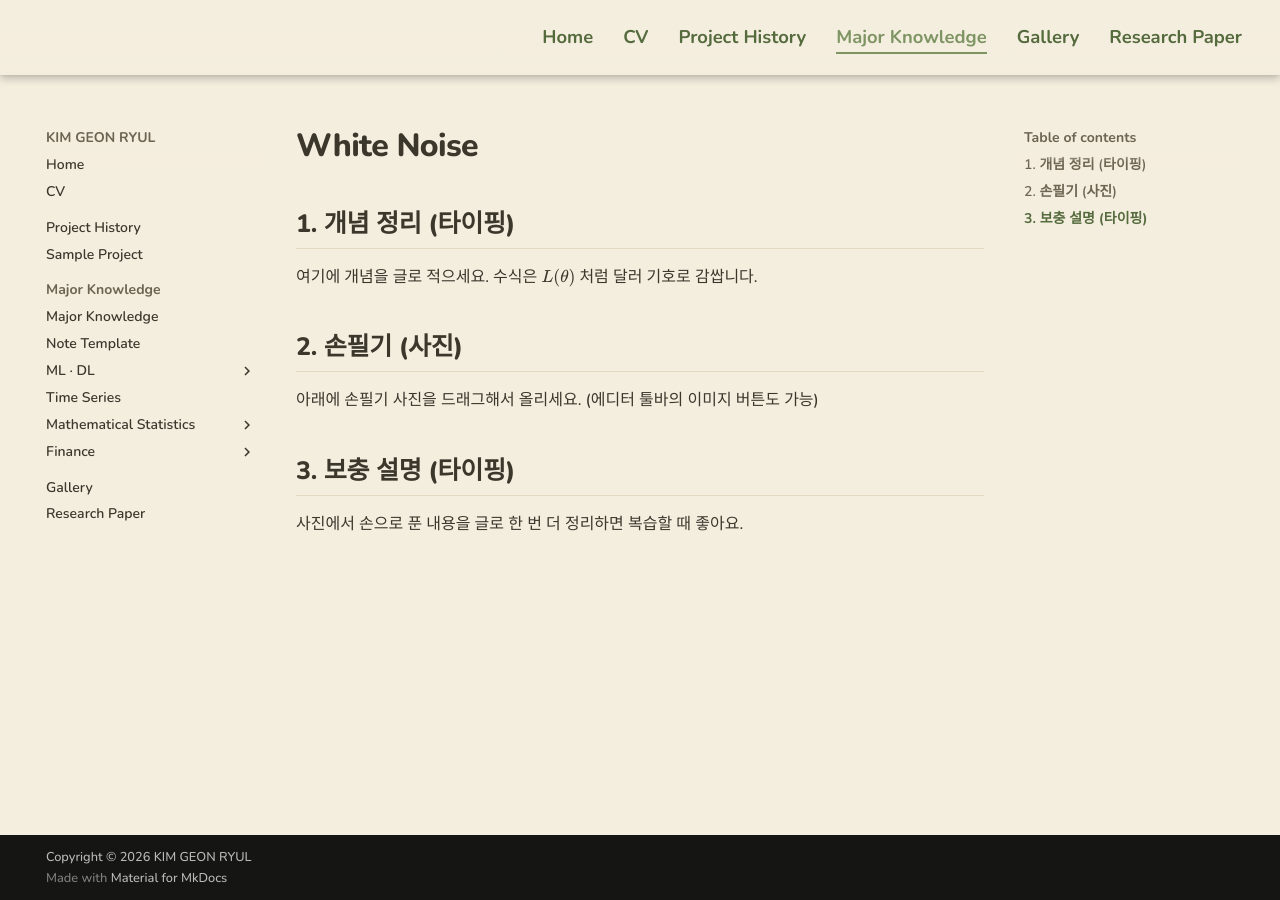
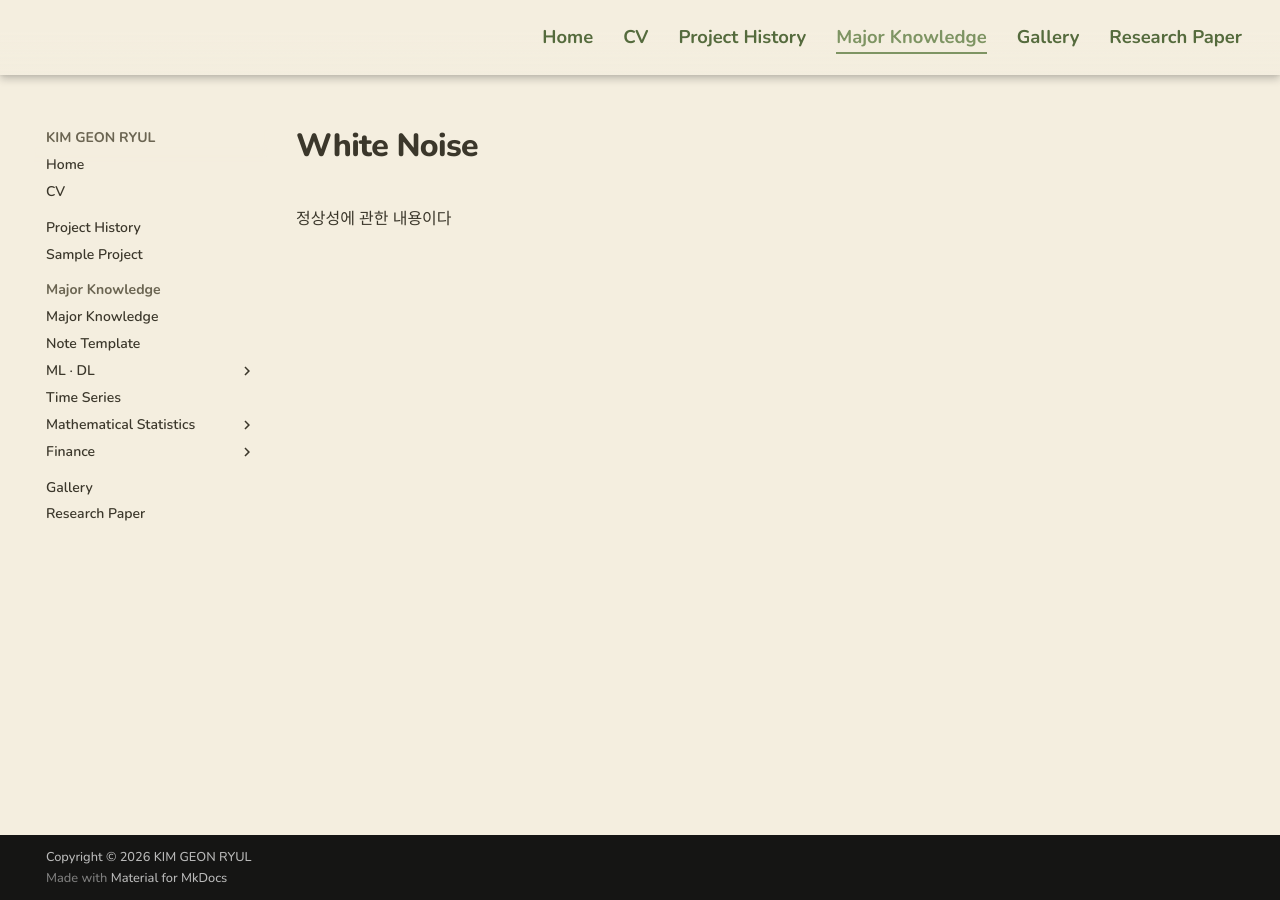
Before and after one commit to kkl07090/kkl07090.github.io, an MkDocs documentation site: the page built from docs/time-series/white-noise.md, in a window 1280 px wide. Built offline with MkDocs 1.6.1 and Material for MkDocs 9.7.7, drawn with Linux system fonts in a browser that asks for light colours; comment, search, counter and statistics services are not loaded.

Commit message:
Update 노트 “white-noise”

```diff
--- a/docs/time-series/white-noise.md
+++ b/docs/time-series/white-noise.md
@@ -2,14 +2,4 @@
 title: White Noise
 ---
 
-## 1. 개념 정리 (타이핑)
-
-여기에 개념을 글로 적으세요. 수식은 $L(\theta)$ 처럼 달러 기호로 감쌉니다.
-
-## 2. 손필기 (사진)
-
-아래에 손필기 사진을 드래그해서 올리세요. (에디터 툴바의 이미지 버튼도 가능)
-
-## 3. 보충 설명 (타이핑)
-
-사진에서 손으로 푼 내용을 글로 한 번 더 정리하면 복습할 때 좋아요.
+정상성에  관한 내용이다
```
